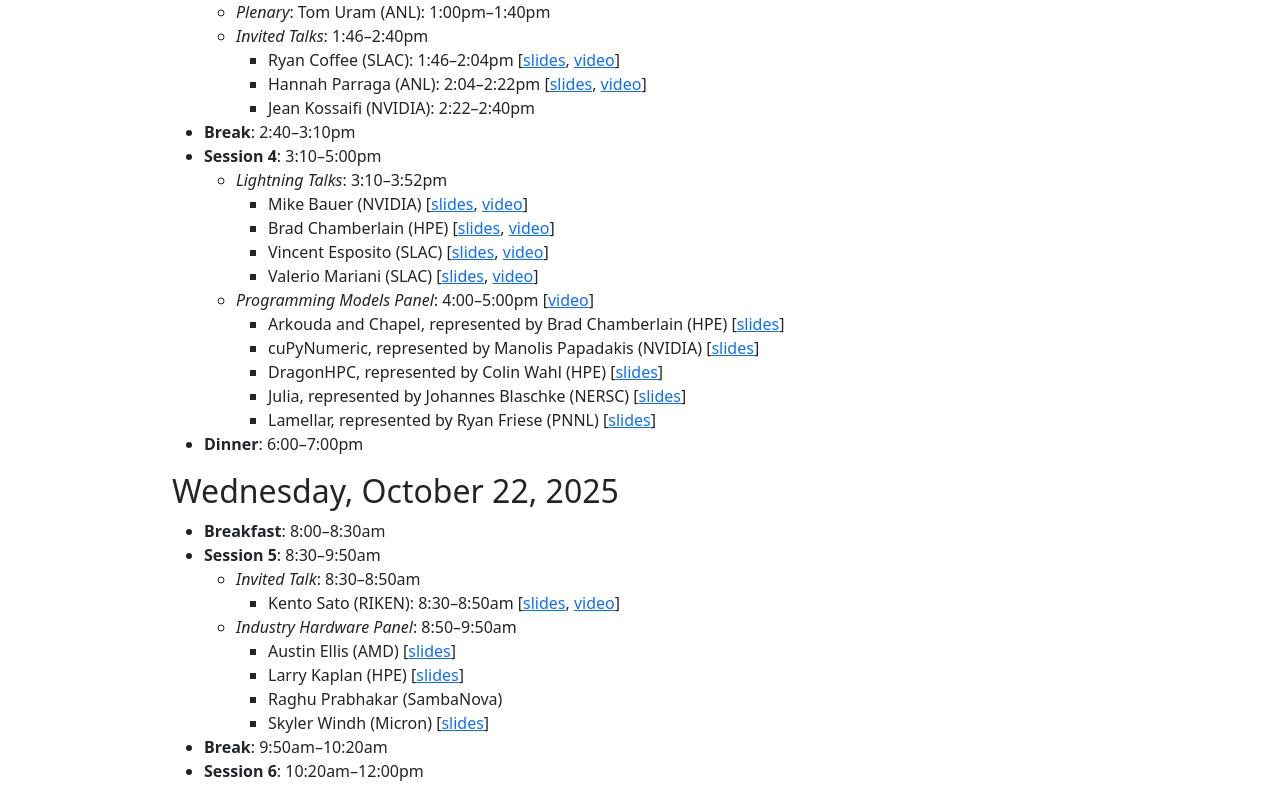
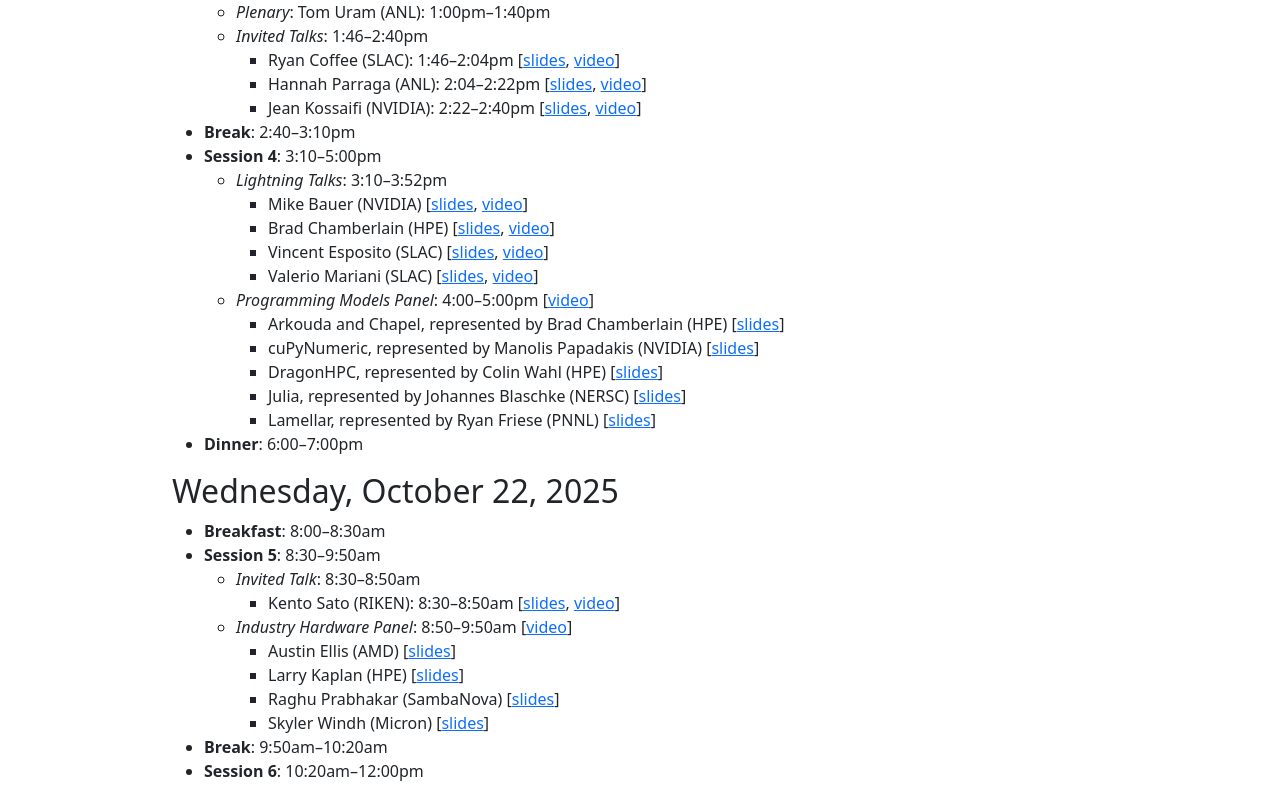
Before and after one commit to lssda/lssda.github.io, a Jekyll site: the page built from agenda.md, in a window 1280 px wide. Shown: the part 805-1592 px from the top of the page. Built offline with Jekyll 4.4.1, drawn with Linux system fonts in a browser that asks for light colours.

Commit message:
Add more slides and videos.

```diff
--- a/agenda.md
+++ b/agenda.md
@@ -37,7 +37,7 @@ A Zoom link will be emailed to virtual attendees the week of the workshop.
       * *Invited Talks*: 1:46--2:40pm
           * Ryan Coffee (SLAC): 1:46--2:04pm \[[slides]({{ "/slides/3_Coffee.pdf" | relative_url }}), [video](https://youtu.be/MgSWZDYsLB4)]
           * Hannah Parraga (ANL): 2:04--2:22pm \[[slides]({{ "/slides/3_Parraga.pdf" | relative_url }}), [video](https://youtu.be/QLGRR9yW2jo)]
-          * Jean Kossaifi (NVIDIA): 2:22--2:40pm
+          * Jean Kossaifi (NVIDIA): 2:22--2:40pm \[[slides]({{ "/slides/3_Kossaifi.pdf" | relative_url }}), [video](https://youtu.be/URoi7bBAS4g)]
   * **Break**: 2:40--3:10pm
   * **Session 4**: 3:10--5:00pm
       * *Lightning Talks*: 3:10--3:52pm
@@ -59,10 +59,10 @@ A Zoom link will be emailed to virtual attendees the week of the workshop.
   * **Session 5**: 8:30--9:50am
       * *Invited Talk*: 8:30--8:50am
           * Kento Sato (RIKEN): 8:30--8:50am \[[slides]({{ "/slides/5_Sato.pdf" | relative_url }}), [video](https://youtu.be/EW0MhqCi6KM)]
-      * *Industry Hardware Panel*: 8:50--9:50am
+      * *Industry Hardware Panel*: 8:50--9:50am \[[video](https://youtu.be/cpNGCK3Utyw)]
         * Austin Ellis (AMD) \[[slides]({{ "/slides/5_Ellis.pdf" | relative_url }})]
         * Larry Kaplan (HPE) \[[slides]({{ "/slides/5_Kaplan.pdf" | relative_url }})]
-        * Raghu Prabhakar (SambaNova)
+        * Raghu Prabhakar (SambaNova) \[[slides]({{ "/slides/5_Prabhakar.pdf" | relative_url }})]
         * Skyler Windh (Micron) \[[slides]({{ "/slides/5_Windh.pdf" | relative_url }})]
   * **Break**: 9:50am--10:20am
   * **Session 6**: 10:20am--12:00pm
```
Also changed, not shown: 2 other files.
